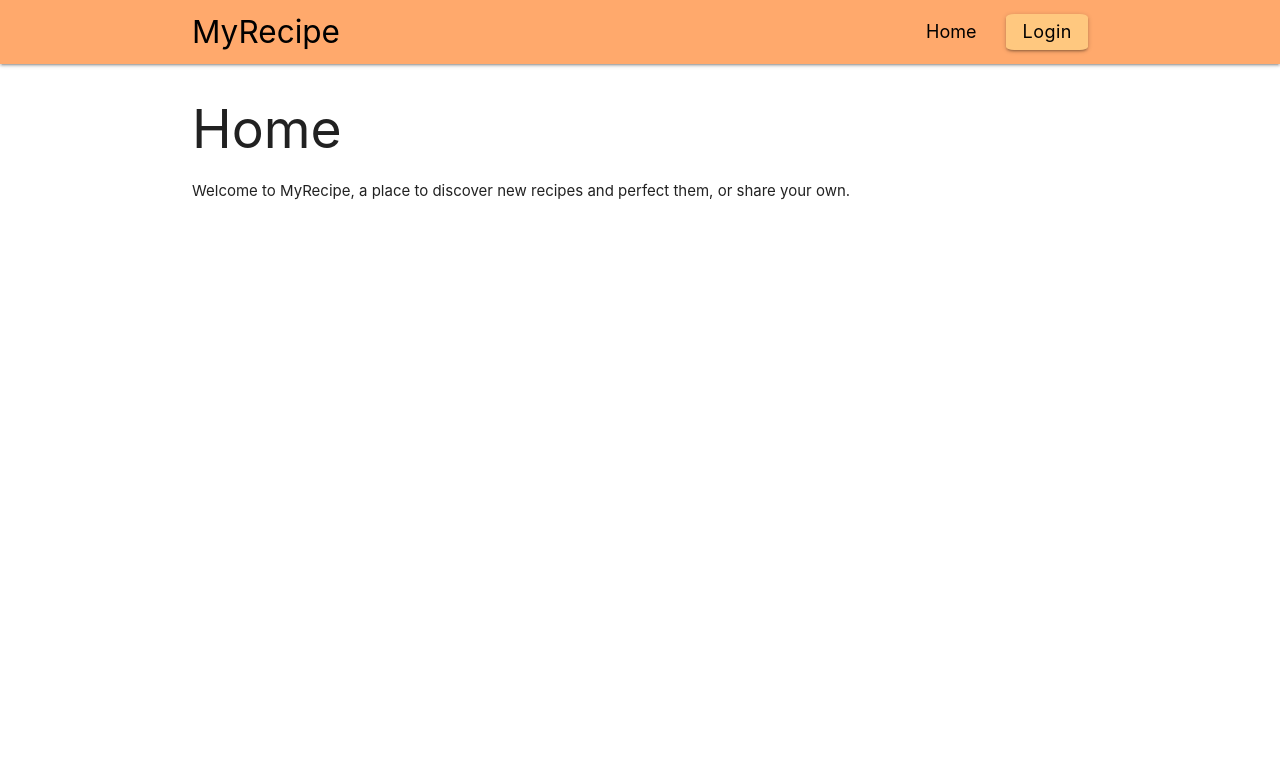
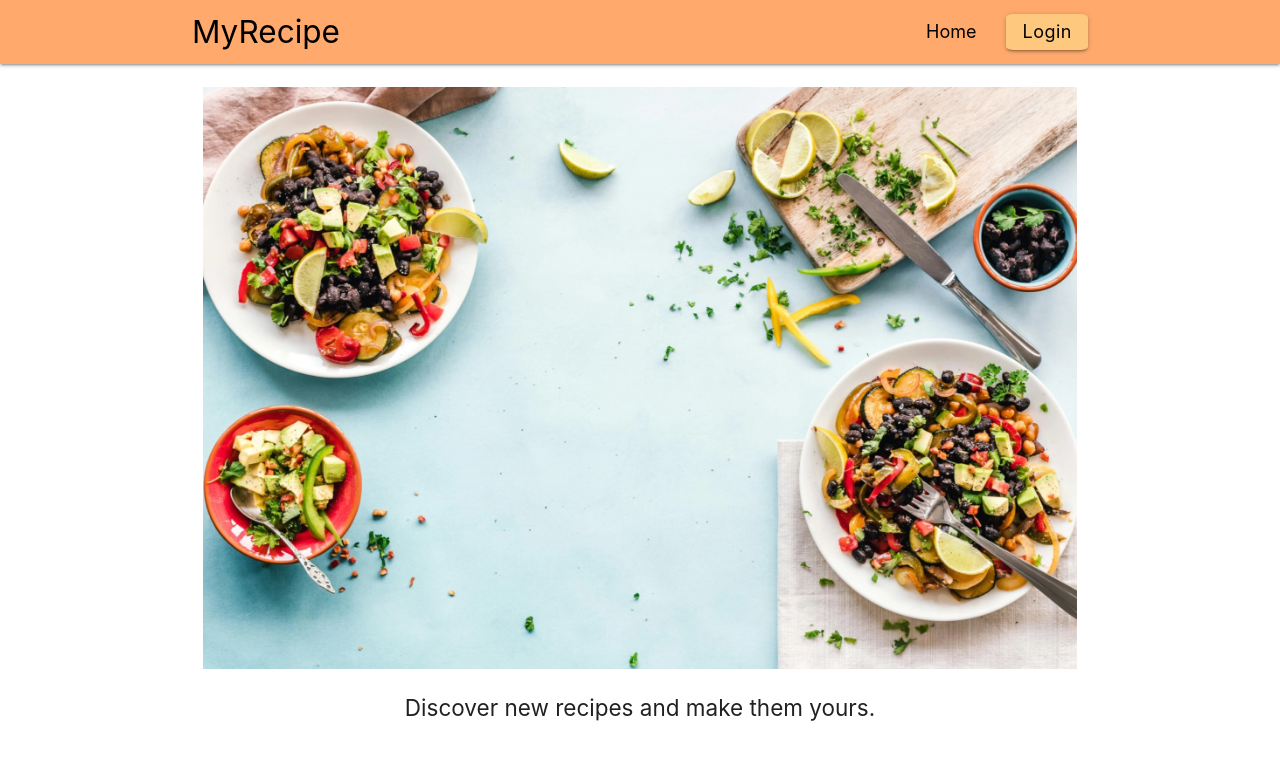
Before and after one commit to avabellaw/my-recipe, a Flask app: page / in a window 1280 px wide. Shown: the top 760 px of the page. Run offline with Flask 3, Linux system fonts and the light colour scheme.

Commit message:
feat: Add homepage hero and hero tagline

```diff
--- a/myrecipe/static/css/style.css
+++ b/myrecipe/static/css/style.css
@@ -49,3 +49,18 @@ i.right.arrow-dropdown-icon {
 }
 
 /* End of Navbar */
+
+/* Homepage */
+
+#hero_tagline {
+    font-size: 1.5em;
+    text-align: center;
+}
+
+#hero_image {
+    max-height: 75vh;
+    margin: auto;
+    display: block;
+}
+
+/* End of Homepage */
--- a/myrecipe/templates/base.html
+++ b/myrecipe/templates/base.html
@@ -59,12 +59,10 @@
         </nav>
     </header>
 
-    <section>
-        <div class="container">
-            {% block content %}
-            {% endblock %}
-        </div>
-    </section>
+    <br>
+
+    {% block content %}
+    {% endblock %}
 
     <footer>
 
--- a/myrecipe/templates/index.html
+++ b/myrecipe/templates/index.html
@@ -1,6 +1,16 @@
 {% extends "base.html" %}
 
 {% block content %}
-    <h2>Home</h2>
-    <p>Welcome to MyRecipe, a place to discover new recipes and perfect them, or share your own.</p>
+<section>
+    <div class="container">
+        <div class="row">
+            <div class="col s12">
+                <img id="hero_image" class="responsive-img"
+                    src="{{ url_for('static', filename='images/bright-dishes.webp') }}">
+
+                <p id="hero_tagline">Discover new recipes and make them yours.</p>
+            </div>
+        </div>
+    </div>
+</section>
 {% endblock %}
```
Also changed, not shown: myrecipe/static/images/bright-dishes.webp (added).
